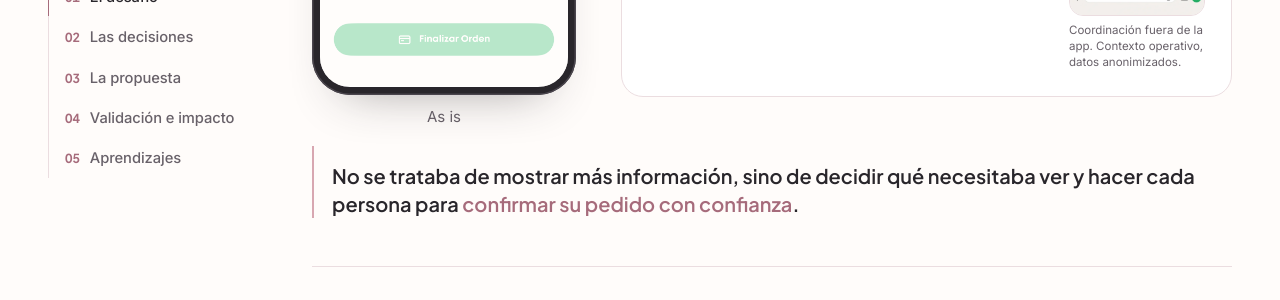
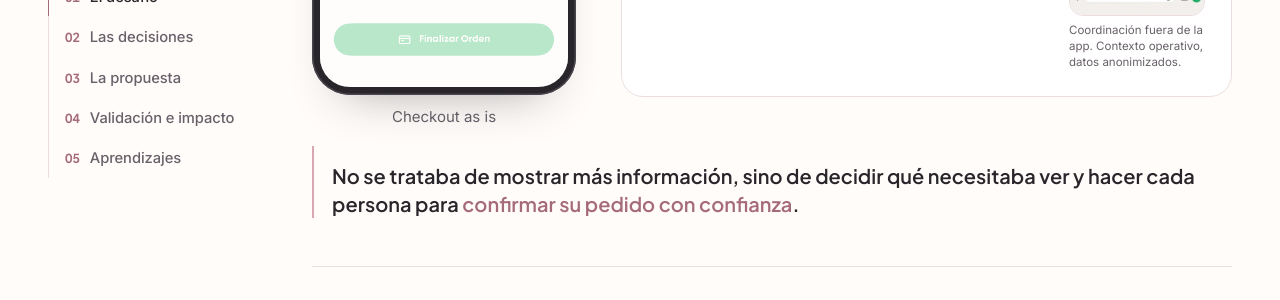
Before and after one commit to ximebissieres/Ximebissieres.github.io, a Jekyll site: the page built from proyectos/monchis.html, in a window 1280 px wide and 900 px high, scrolled down 1492 px. Shown: the part 153-453 px from the top of the window. Built offline with Jekyll 4.4.1, drawn with Linux system fonts in a browser that asks for light colours.

Commit message:
Monchis: pie de la pantalla anterior como «Checkout as is»
Co-Authored-By: Claude Opus 5.5 <noreply@anthropic.com>
Claude-Session: https://claude.ai/code/session_01DJ4kQgEHjb3PtnpPBBuZ5X

```diff
--- a/proyectos/monchis.html
+++ b/proyectos/monchis.html
@@ -48,7 +48,7 @@ summary: 'En Monchis, los pedidos podían ser con envío a domicilio, retiro en
             <span class="ex-hl ex-bracket" data-for="exp" style="top:21.6%;height:16.6%" aria-hidden="true"></span>
             <span class="ex-hl ex-bracket" data-for="exp" style="top:49.4%;height:13.4%" aria-hidden="true"></span>
           </div>
-          <figcaption class="fig-cap ex-cap">As is</figcaption>
+          <figcaption class="fig-cap ex-cap">Checkout as is</figcaption>
         </figure>
 
         <div class="ex-side">
```
